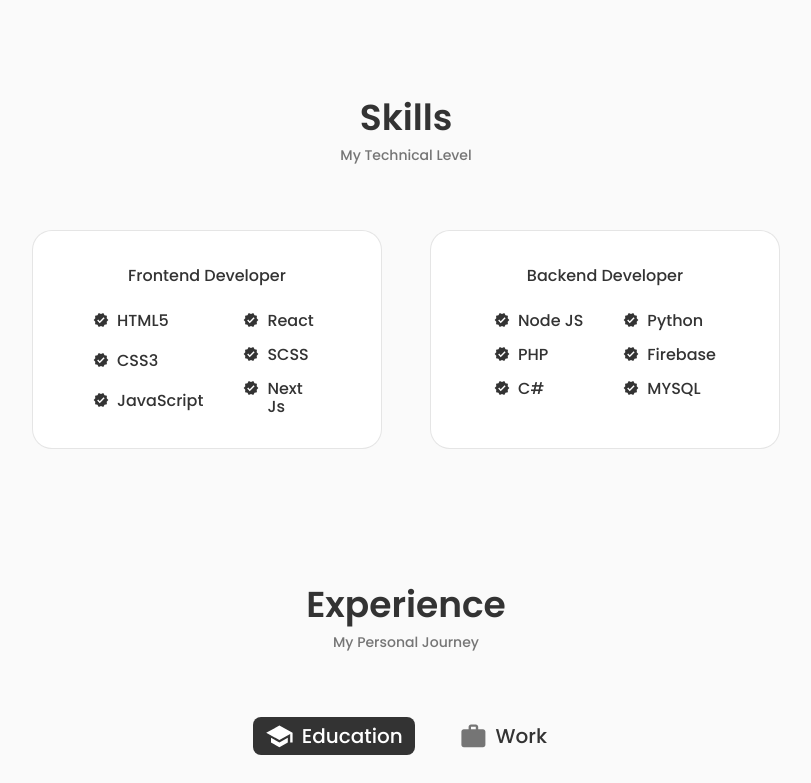
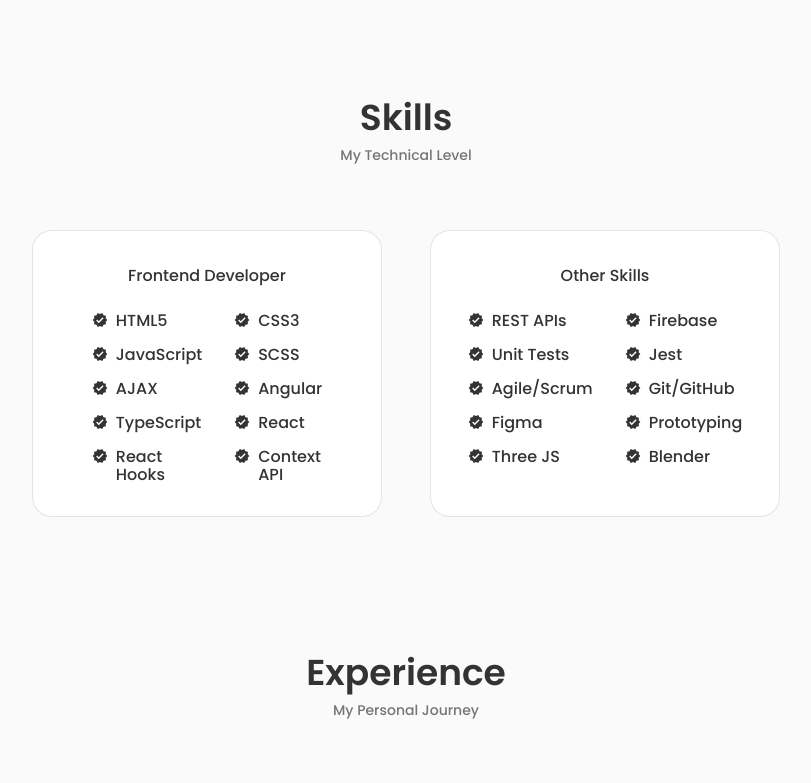
Before and after one commit to kevincastrochavez/kevin-portfolio, a React (Create React App) app: page / in a window 1280 px wide. Shown: the part 1291-2074 px from the top of the page, without its empty margins (234-1045 px from the left). Built offline with nearby package versions, Linux system fonts and the light colour scheme.

Commit message:
included appropiate skills for the frontend and other skills section

```diff
--- a/src/components/header/Header.js
+++ b/src/components/header/Header.js
@@ -1,4 +1,4 @@
-import React, { useEffect, useState } from 'react';
+import React, { useState } from 'react';
 import HomeRoundedIcon from '@mui/icons-material/HomeRounded';
 import PersonRoundedIcon from '@mui/icons-material/PersonRounded';
 import DriveFileMoveRoundedIcon from '@mui/icons-material/DriveFileMoveRounded';
--- a/src/components/skills/Backend.js
+++ b/src/components/skills/Backend.js
@@ -4,19 +4,23 @@ import SkillData from './SkillData';
 function Backend() {
   return (
     <div className='backend__content'>
-      <h3 className='backend__title'>Backend Developer</h3>
+      <h3 className='backend__title'>Other Skills</h3>
 
       <div className='backend__box'>
         <div className='backend__group'>
-          <SkillData skill='Node JS' />
-          <SkillData skill='PHP' />
-          <SkillData skill='C#' />
+          <SkillData skill='REST APIs' />
+          <SkillData skill='Unit Tests' />
+          <SkillData skill='Agile/Scrum' />
+          <SkillData skill='Figma' />
+          <SkillData skill='Three JS' />
         </div>
 
         <div className='backend__group'>
-          <SkillData skill='Python' />
           <SkillData skill='Firebase' />
-          <SkillData skill='MYSQL' />
+          <SkillData skill='Jest' />
+          <SkillData skill='Git/GitHub' />
+          <SkillData skill='Prototyping' />
+          <SkillData skill='Blender' />
         </div>
       </div>
     </div>
--- a/src/components/skills/Frontend.js
+++ b/src/components/skills/Frontend.js
@@ -9,14 +9,18 @@ function Frontend() {
       <div className='frontend__box'>
         <div className='frontend__group'>
           <SkillData skill='HTML5' />
-          <SkillData skill='CSS3' />
           <SkillData skill='JavaScript' />
+          <SkillData skill='AJAX' />
+          <SkillData skill='TypeScript' />
+          <SkillData skill='React Hooks' />
         </div>
 
         <div className='frontend__group'>
+          <SkillData skill='CSS3' />
+          <SkillData skill='SCSS' />
+          <SkillData skill='Angular' />
           <SkillData skill='React' />
-          <SkillData skill='SCSS' />
-          <SkillData skill='Next Js' />
+          <SkillData skill='Context API' />
         </div>
       </div>
     </div>
--- a/src/components/skills/Skills.js
+++ b/src/components/skills/Skills.js
@@ -9,7 +9,6 @@ function Skills() {
       <span className='section__subtitle'>My Technical Level</span>
 
       <div className='skills__container container grid'>
-        {/* TODO: Include appropriate skills */}
         <Frontend />
         <Backend />
       </div>
--- a/src/styles/skills.scss
+++ b/src/styles/skills.scss
@@ -25,7 +25,7 @@
   &__box {
     display: flex;
     justify-content: center;
-    column-gap: 2.5rem;
+    column-gap: 2rem;
   }
 
   &__group {
```
